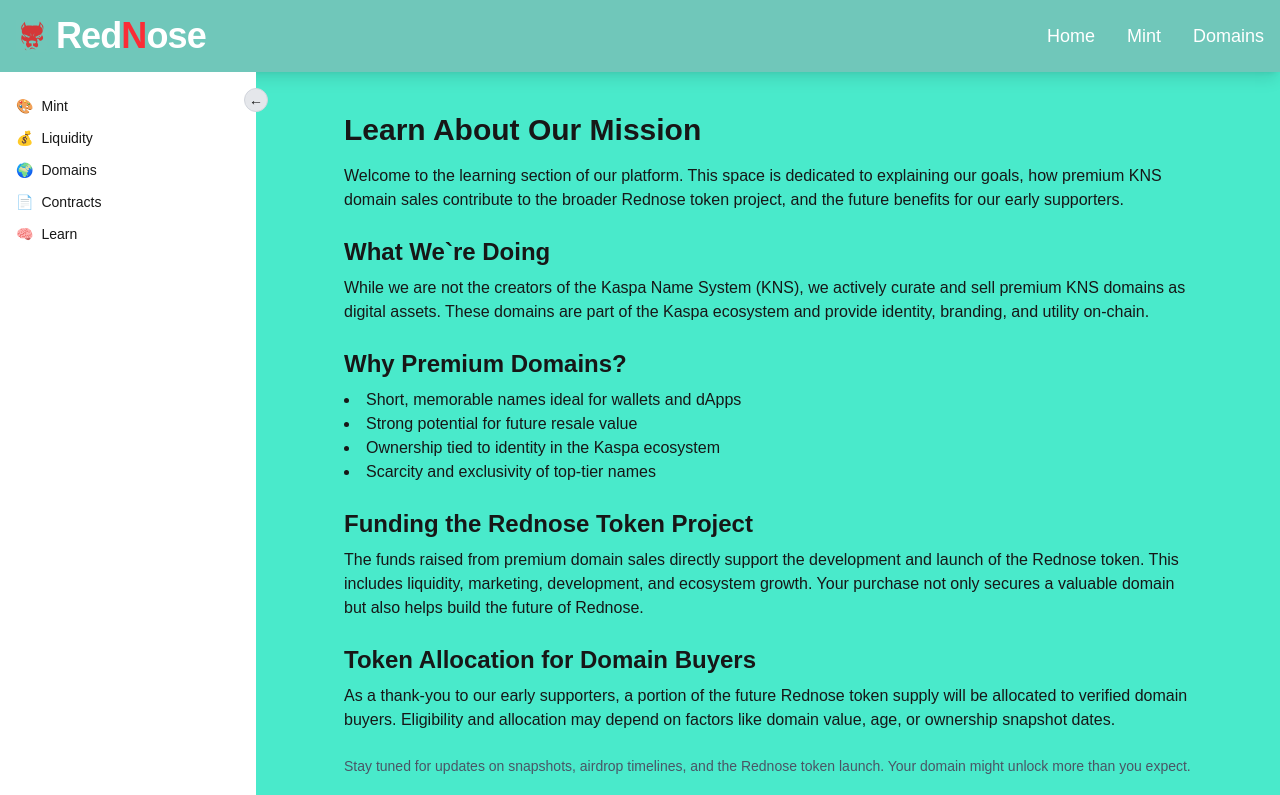
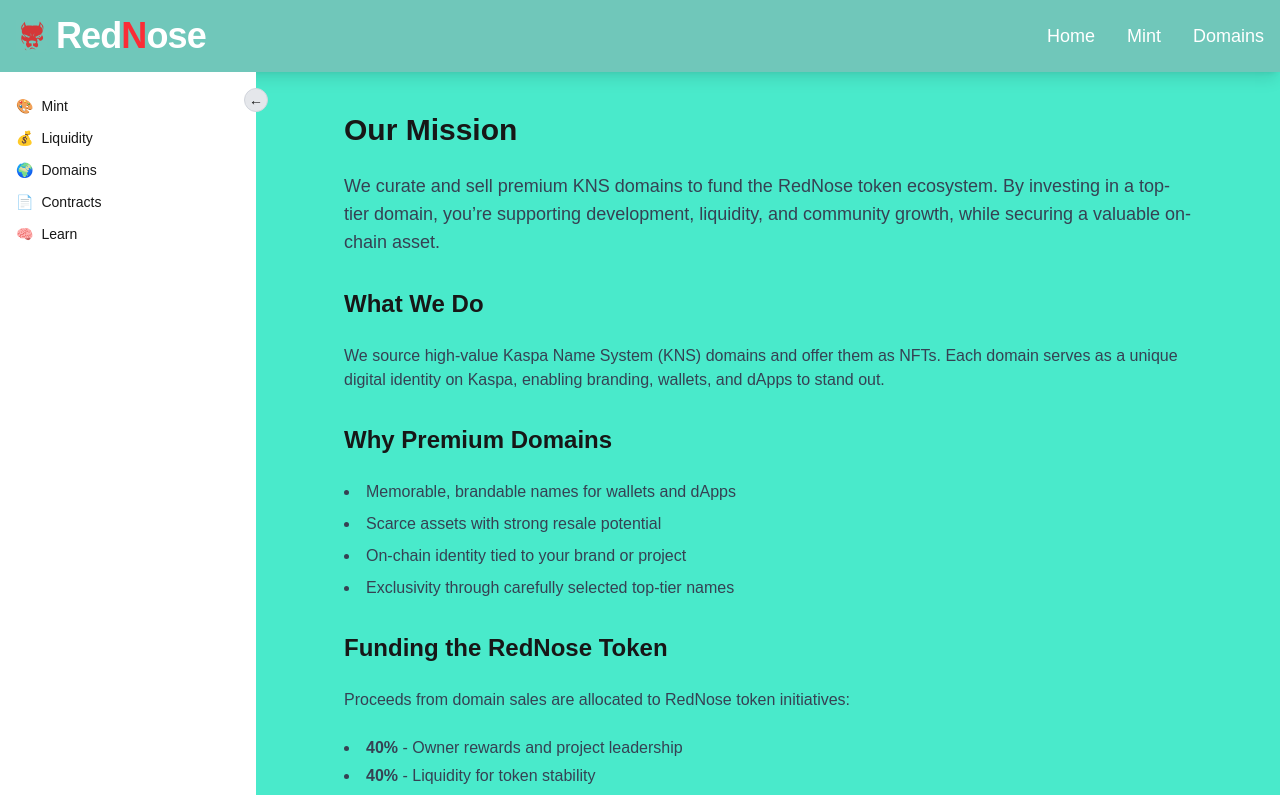
Before and after one commit to undergroundBlock/rednose-site, a Next.js app: page /rednose-site/learn in a window 1280 px wide. Shown: the top 795 px of the page. Built offline with nearby package versions, Linux system fonts and the light colour scheme.

Commit message:
Update layout, favicon, and new pages/components

```diff
--- a/src/app/learn/page.tsx
+++ b/src/app/learn/page.tsx
@@ -1,46 +1,46 @@
-'use client';
+"use client";
 
 export default function Learn() {
   return (
-    <div className="p-6 max-w-4xl mx-auto">
-      <h1 className="text-3xl font-bold mb-4">Learn About Our Mission</h1>
-      <p className="mb-4">
-        Welcome to the learning section of our platform. This space is dedicated to explaining our goals,
-        how premium KNS domain sales contribute to the broader Rednose token project, and the future benefits
-        for our early supporters.
+    <div className="p-6 max-w-4xl mx-auto space-y-6">
+      <h1 className="text-3xl font-bold">Our Mission</h1>
+      <p className="text-lg text-gray-700">
+        We curate and sell premium KNS domains to fund the RedNose token ecosystem. By investing in a top-tier domain, you’re supporting development,
+        liquidity, and community growth, while securing a valuable on-chain asset.
       </p>
 
-      <h2 className="text-2xl font-semibold mt-6 mb-2">What We`re Doing</h2>
-      <p className="mb-4">
-        While we are not the creators of the Kaspa Name System (KNS), we actively curate and sell premium
-        KNS domains as digital assets. These domains are part of the Kaspa ecosystem and provide identity,
-        branding, and utility on-chain.
+      <h2 className="text-2xl font-semibold mt-8">What We Do</h2>
+      <p className="text-gray-700">
+        We source high-value Kaspa Name System (KNS) domains and offer them as NFTs. Each domain serves as a unique digital identity on Kaspa,
+        enabling branding, wallets, and dApps to stand out.
       </p>
 
-      <h2 className="text-2xl font-semibold mt-6 mb-2">Why Premium Domains?</h2>
-      <ul className="list-disc list-inside mb-4">
-        <li>Short, memorable names ideal for wallets and dApps</li>
-        <li>Strong potential for future resale value</li>
-        <li>Ownership tied to identity in the Kaspa ecosystem</li>
-        <li>Scarcity and exclusivity of top-tier names</li>
+      <h2 className="text-2xl font-semibold mt-8">Why Premium Domains</h2>
+      <ul className="list-disc list-inside text-gray-700 space-y-2">
+        <li>Memorable, brandable names for wallets and dApps</li>
+        <li>Scarce assets with strong resale potential</li>
+        <li>On-chain identity tied to your brand or project</li>
+        <li>Exclusivity through carefully selected top-tier names</li>
       </ul>
 
-      <h2 className="text-2xl font-semibold mt-6 mb-2">Funding the Rednose Token Project</h2>
-      <p className="mb-4">
-        The funds raised from premium domain sales directly support the development and launch of the Rednose token.
-        This includes liquidity, marketing, development, and ecosystem growth. Your purchase not only secures a valuable
-        domain but also helps build the future of Rednose.
+      <h2 className="text-2xl font-semibold mt-8">Funding the RedNose Token</h2>
+      <p className="text-gray-700">
+        Proceeds from domain sales are allocated to RedNose token initiatives:
+      </p>
+      <ul className="list-disc list-inside text-gray-700 space-y-1">
+        <li><strong>40%</strong> - Owner rewards and project leadership</li>
+        <li><strong>40%</strong> - Liquidity for token stability</li>
+        <li><strong>20%</strong> - Listing, development, and ecosystem expansion</li>
+      </ul>
+
+      <h2 className="text-2xl font-semibold mt-8">Token Rewards for Domain Owners</h2>
+      <p className="text-gray-700">
+        Early domain buyers qualify for upcoming RedNose token airdrops. Allocation tiers will depend on factors like domain value, age,
+        and community participation.
       </p>
 
-      <h2 className="text-2xl font-semibold mt-6 mb-2">Token Allocation for Domain Buyers</h2>
-      <p className="mb-4">
-        As a thank-you to our early supporters, a portion of the future Rednose token supply will be allocated to verified
-        domain buyers. Eligibility and allocation may depend on factors like domain value, age, or ownership snapshot dates.
-      </p>
-
-      <p className="mt-6 text-sm text-gray-600">
-        Stay tuned for updates on snapshots, airdrop timelines, and the Rednose token launch. Your domain might unlock
-        more than you expect.
+      <p className="text-sm text-gray-500 mt-8">
+        Stay tuned for announcements on snapshots, airdrop schedules, and token launch details. Claim your domain and join the RedNose community today!
       </p>
     </div>
   );
```
Also changed, not shown: 13 other files (tests, documents, lock files or other folders).
